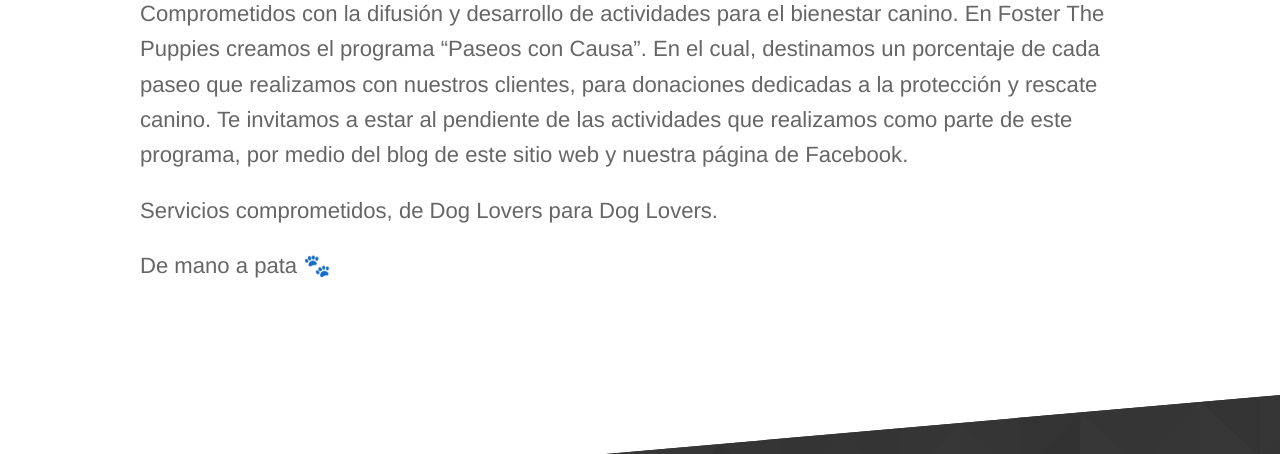
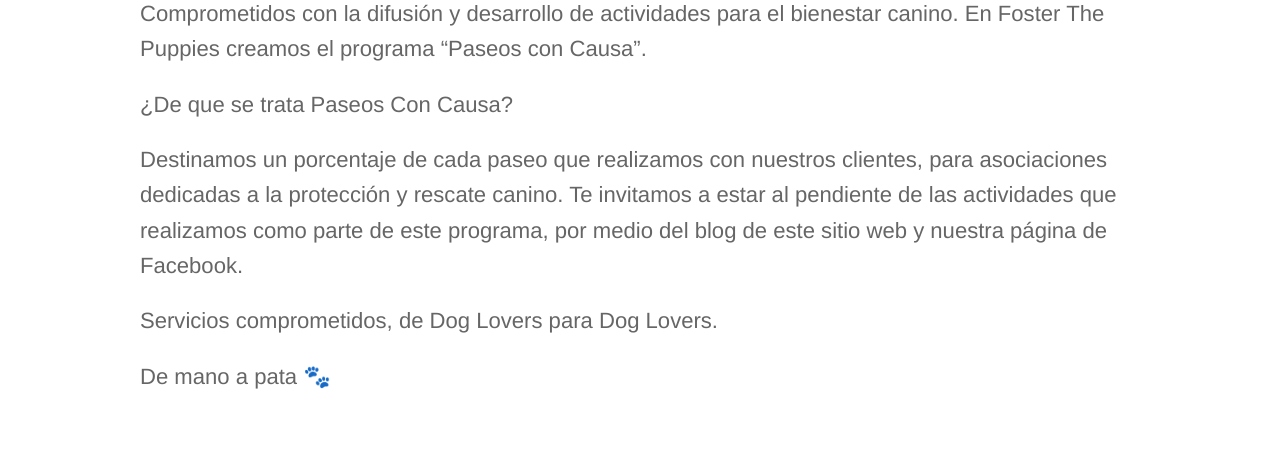
Before and after one commit to FosterThe/Foster, a Jekyll site: the page built from _posts/2022-04-22-Paseosconcausa.md, in a window 1280 px wide and 900 px high, scrolled down 689 px, cut to the strip 259-713 px from the top of the window. Built offline with Jekyll 4.4.1, drawn with Linux system fonts in a browser that asks for light colours.

Commit message:
Update 2022-04-22-Paseosconcausa.md

```diff
--- a/_posts/2022-04-22-Paseosconcausa.md
+++ b/_posts/2022-04-22-Paseosconcausa.md
@@ -11,7 +11,10 @@ show_comments: true
 ![Causa](https://user-images.githubusercontent.com/95257716/165679151-ad48e580-5ecb-4532-8fb3-a6be64906498.png)
 
 Comprometidos con la difusión y desarrollo de actividades para el bienestar canino. En Foster The Puppies creamos el programa “Paseos con Causa”.
-En el cual, destinamos un porcentaje de cada paseo que realizamos con nuestros clientes, para donaciones dedicadas a la protección y rescate canino.
+
+¿De que se trata Paseos Con Causa?
+
+Destinamos un porcentaje de cada paseo que realizamos con nuestros clientes, para asociaciones dedicadas a la protección y rescate canino.
 Te invitamos a estar al pendiente de las actividades que realizamos como parte de este programa, por medio del blog de este sitio web y nuestra página de Facebook.
 
 Servicios comprometidos, de Dog Lovers para Dog Lovers.
```
